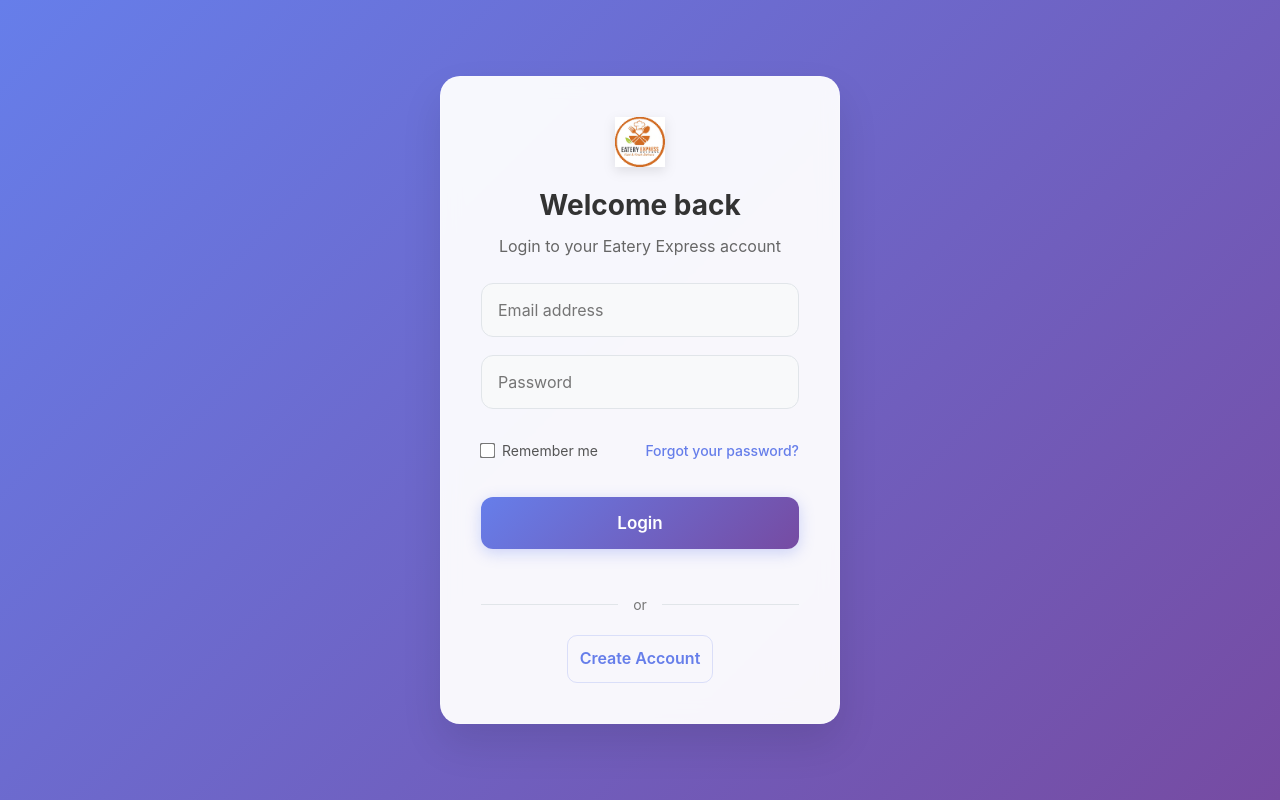
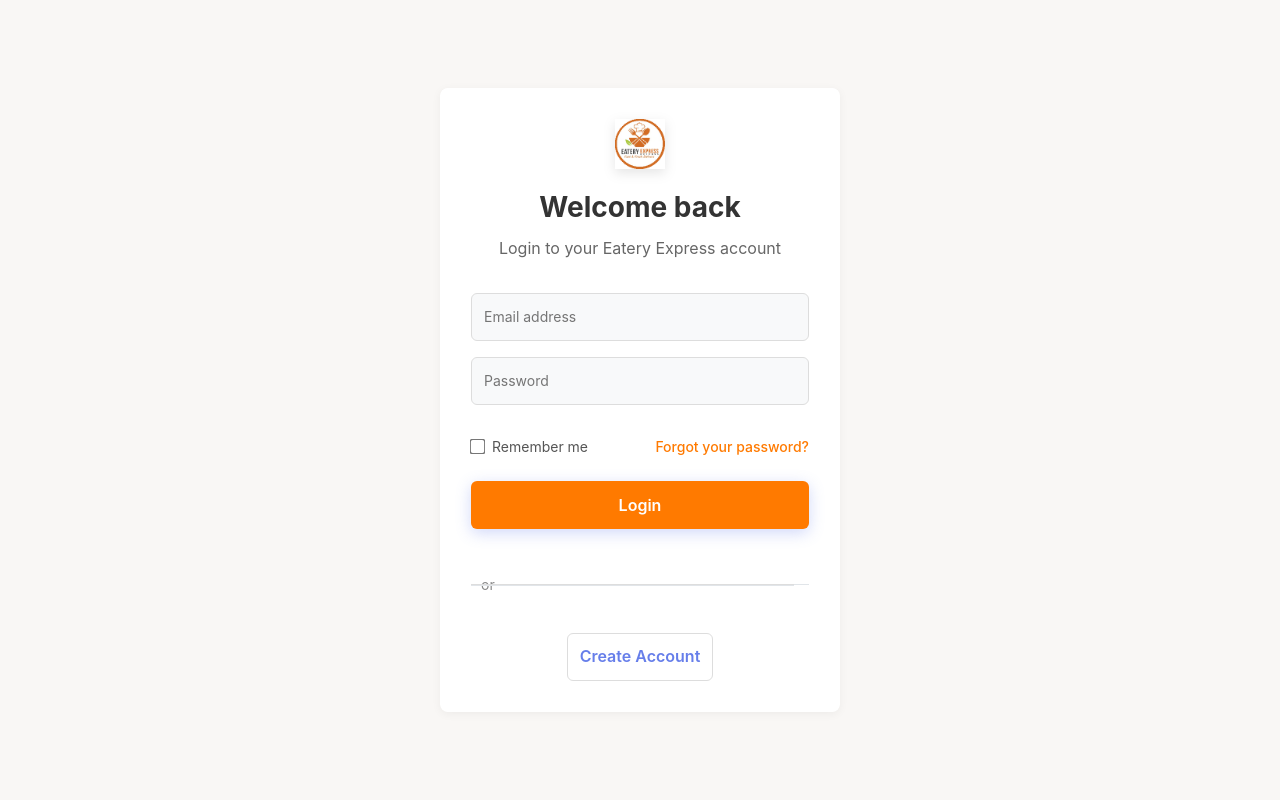
Before and after one commit to brightledor/e-commerce, a Django app: page / in a window 1280 px wide. Run offline with Django 5.2, Linux system fonts and the light colour scheme; data comes from the database, SQL or seed files in the repository.

Commit message:
Update login.css

```diff
--- a/App/static/login.css
+++ b/App/static/login.css
@@ -6,6 +6,27 @@
         }
 
         html, body {
+        body { font-family: Arial, sans-serif; background: #f9f7f5; padding: 40px; text-align: center; }
+        .container { width: 100%; margin: auto; background: white; padding: 30px; border-radius: 8px; box-shadow: 0 2px 10px rgba(0,0,0,0.05); }
+        h1 { color: #333; font-weight: bold; }
+        p { color: #888; font-size: 14px; }
+        input[type="text"], input[type="password"] {
+            width: 100%; padding: 12px; margin: 8px 0; border: 1px solid #ddd; border-radius: 6px; font-size: 14px;
+        }
+        .remember-forgot { display: flex; justify-content: space-between; margin: 10px 0; font-size: 14px; }
+        .remember-forgot label { display: flex; align-items: center; }
+        .remember-forgot a { color: #ff7a00; text-decoration: none; }
+        button {
+            width: 100%; padding: 12px; background: #ff7a00; color: white; border: none; border-radius: 6px; font-size: 16px; cursor: pointer;
+        }
+        button:hover { background: #e66d00; }
+        .divider { text-align: center; margin: 20px 0; position: relative; }
+        .divider::before { content: ""; position: absolute; top: 50%; left: 0; right: 0; height: 1px; background: #ddd; }
+        .divider span { background: white; padding: 0 10px; color: #888; font-size: 14px; }
+        .create-account {text-decoration: none; margin-top: 20px; padding: 12px; background: #fff; border: 1px solid #ddd; border-radius: 6px; cursor: pointer; }
+        .create-account:hover { background: #f5f5f5; }
+        .messages { color: red; margin-bottom: 10px; }
+
             height: 100%;
             width: 100%;
             overflow-x: hidden;
```
